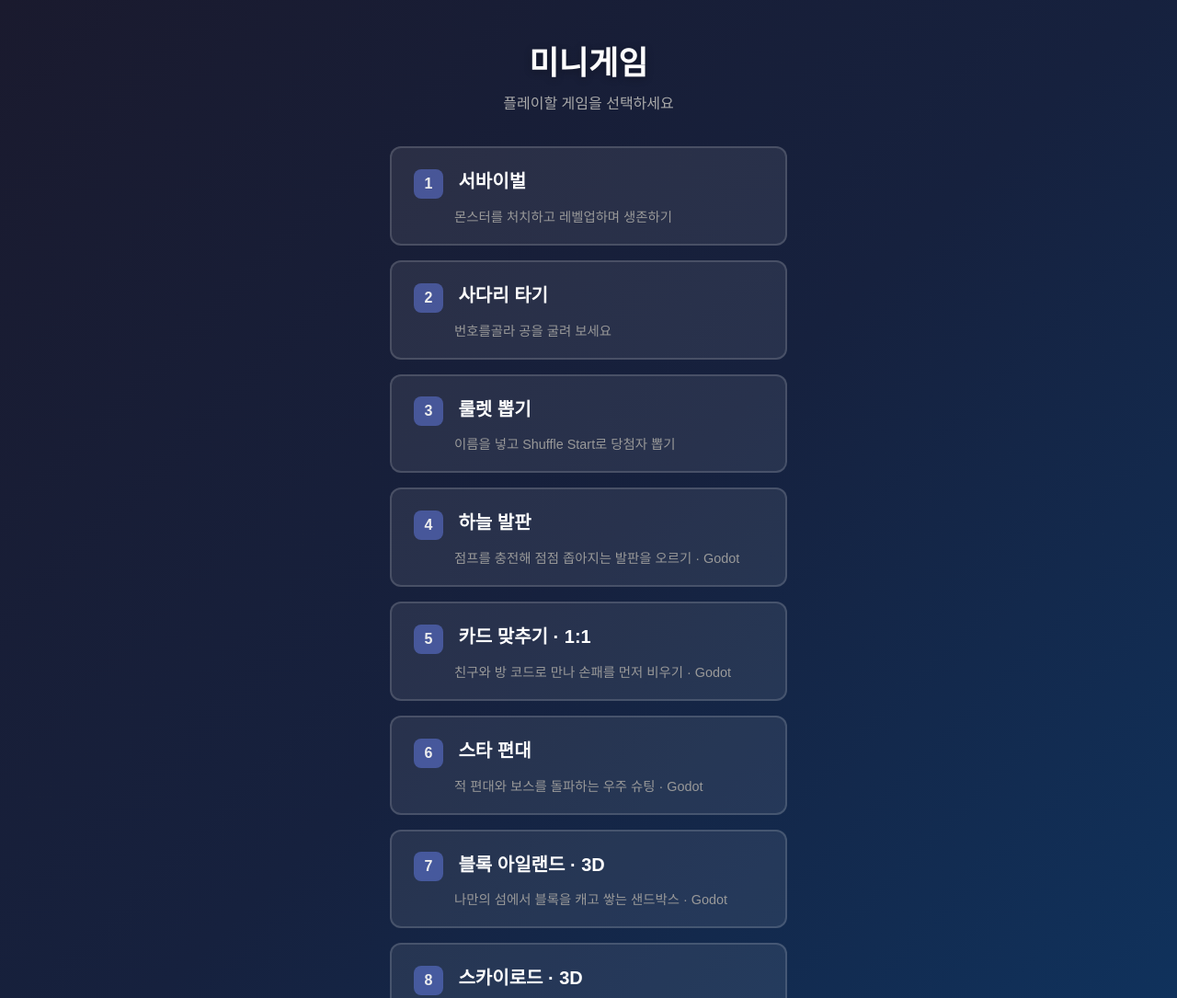
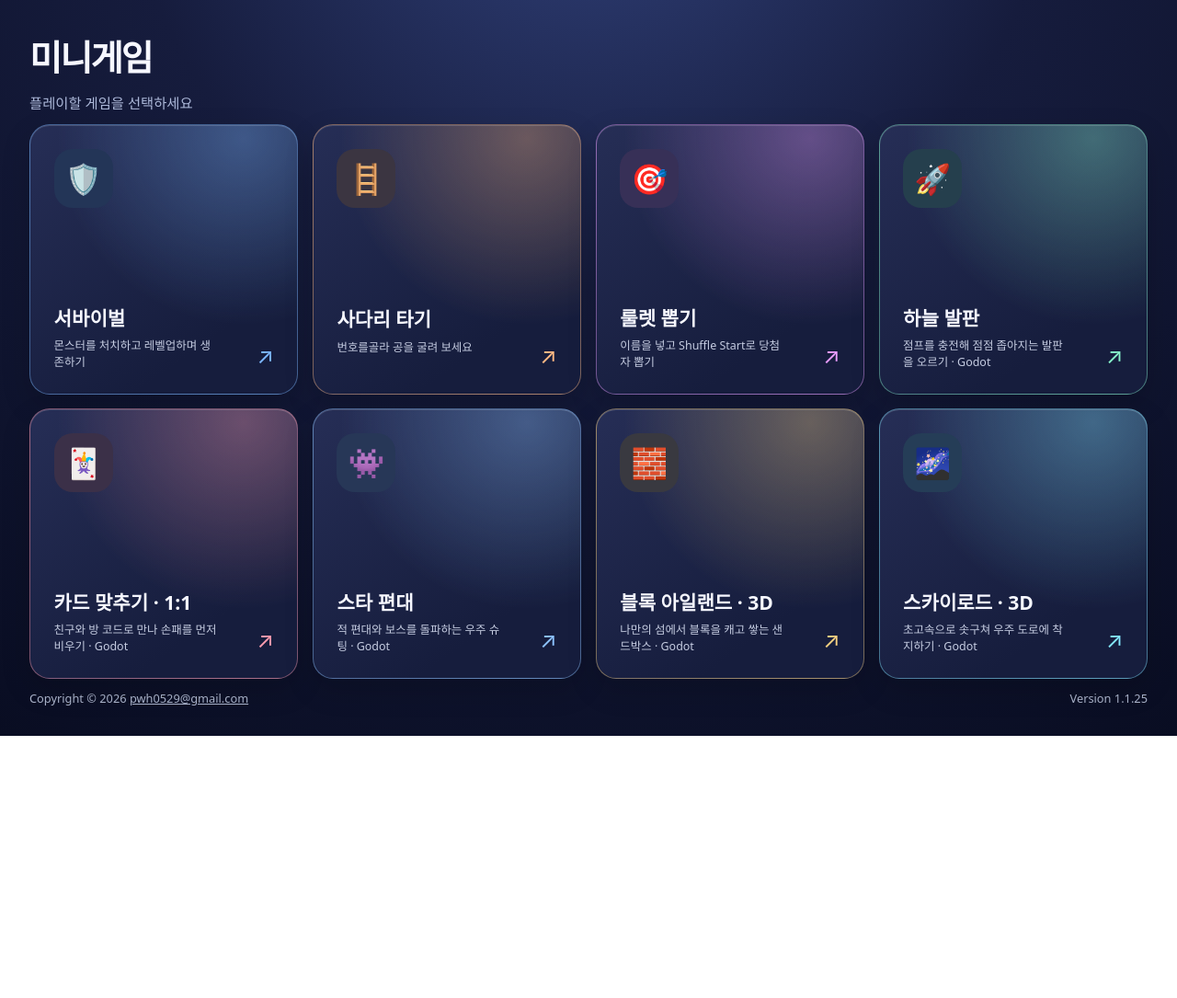
Before and after one commit to waceh/minigame, a plain HTML site: page index.html in a window 1280 px wide. Shown: the top 1085 px of the page at 92% size. After the commit the page ends 800 px from the top, so only its background shows below. Drawn offline with Linux system fonts and the light colour scheme.

Commit message:
skyroad v2

```diff
--- a/css/main.css
+++ b/css/main.css
@@ -1,110 +1,27 @@
-* {
-    margin: 0;
-    padding: 0;
-    box-sizing: border-box;
-}
-
-body {
-    font-family: 'Arial', sans-serif;
-    background: linear-gradient(135deg, #1a1a2e 0%, #16213e 50%, #0f3460 100%);
-    min-height: 100vh;
-    display: flex;
-    justify-content: center;
-    align-items: center;
-    color: #eee;
-}
-
-.main-container {
-    text-align: center;
-    padding: 40px 24px;
-    max-width: 480px;
-    width: 100%;
-}
-
-.main-container h1 {
-    font-size: 2.2rem;
-    margin-bottom: 8px;
-    color: #fff;
-    text-shadow: 0 2px 8px rgba(0, 0, 0, 0.3);
-}
-
-.subtitle {
-    color: #aaa;
-    margin-bottom: 36px;
-    font-size: 1rem;
-}
-
-.game-list {
-    display: flex;
-    flex-direction: column;
-    gap: 16px;
-}
-
-.game-card {
-    display: block;
-    text-decoration: none;
-    color: inherit;
-    background: rgba(255, 255, 255, 0.08);
-    border: 2px solid rgba(255, 255, 255, 0.15);
-    border-radius: 12px;
-    padding: 20px 24px;
-    text-align: left;
-    transition: background 0.2s, border-color 0.2s, transform 0.15s;
-}
-
-.game-card:hover {
-    background: rgba(255, 255, 255, 0.12);
-    border-color: rgba(255, 255, 255, 0.3);
-    transform: translateY(-2px);
-}
-
-.game-num {
-    display: inline-block;
-    width: 32px;
-    height: 32px;
-    line-height: 32px;
-    text-align: center;
-    background: rgba(102, 126, 234, 0.5);
-    border-radius: 8px;
-    font-weight: bold;
-    margin-right: 12px;
-    vertical-align: middle;
-}
-
-.game-title {
-    font-size: 1.25rem;
-    font-weight: bold;
-    color: #fff;
-}
-
-.game-desc {
-    display: block;
-    margin-top: 8px;
-    margin-left: 44px;
-    font-size: 0.9rem;
-    color: #999;
-}
-
-.site-footer {
-    display: flex;
-    flex-wrap: wrap;
-    justify-content: center;
-    gap: 6px 12px;
-    margin-top: 36px;
-    color: #aeb7c8;
-    font-size: 0.85rem;
-}
-
-.site-footer a {
-    color: inherit;
-}
-
-@media (max-width: 600px) {
-    body { align-items: flex-start; }
-    .main-container { padding: 32px 16px; }
-    .main-container h1 { font-size: 1.9rem; }
-    .subtitle { margin-bottom: 24px; }
-    .game-card { padding: 16px; min-height: 74px; }
-    .game-desc { margin-left: 44px; }
-    .site-footer { margin-top: 28px; line-height: 1.5; }
-}
+* { box-sizing: border-box; }
+html, body { margin: 0; min-height: 100%; }
+body { min-height: 100dvh; color: #f6f7ff; font-family: system-ui, -apple-system, BlinkMacSystemFont, 'Segoe UI', sans-serif; background: radial-gradient(circle at 50% -25%, #33447f 0, #161c3d 43%, #090d22 100%); }
+.main-container { width: min(100%, 1600px); min-height: 100dvh; margin: auto; padding: clamp(18px, 2.5vw, 42px); display: grid; grid-template-rows: auto auto minmax(0, 1fr) auto; gap: clamp(10px, 1.5vh, 20px); }
+.main-container h1 { margin: 0; font-size: clamp(2rem, 3vw, 3.4rem); letter-spacing: -.055em; }
+.subtitle { margin: 0; color: #adb9da; font-size: clamp(.9rem, 1.2vw, 1.1rem); }
+.game-list { display: grid; grid-template-columns: repeat(4, minmax(0, 1fr)); grid-template-rows: repeat(2, minmax(170px, 1fr)); gap: clamp(10px, 1.2vw, 20px); }
+.game-card { --accent: #7cb8ff; position: relative; display: flex; flex-direction: column; justify-content: flex-end; overflow: hidden; min-width: 0; padding: clamp(18px, 2vw, 32px); border: 1px solid color-mix(in srgb, var(--accent) 44%, transparent); border-radius: 22px; color: inherit; text-decoration: none; background: radial-gradient(circle at 80% 5%, color-mix(in srgb, var(--accent) 34%, transparent), transparent 56%), linear-gradient(145deg, #262e56, #161d3d 75%); box-shadow: inset 0 1px rgba(255,255,255,.15), 0 12px 32px rgba(0,0,0,.16); transition: transform .18s ease, border-color .18s ease, box-shadow .18s ease; }
+.game-card:nth-child(2) { --accent: #ffba84; }
+.game-card:nth-child(3) { --accent: #e99dff; }
+.game-card:nth-child(4) { --accent: #86f2ca; }
+.game-card:nth-child(5) { --accent: #ff9caf; }
+.game-card:nth-child(6) { --accent: #8dc3ff; }
+.game-card:nth-child(7) { --accent: #f6d081; }
+.game-card:nth-child(8) { --accent: #83e7ff; }
+.game-card:hover, .game-card:focus-visible { transform: translateY(-5px); border-color: var(--accent); box-shadow: inset 0 1px rgba(255,255,255,.2), 0 20px 38px rgba(0,0,0,.28); }
+.game-card:focus-visible { outline: 3px solid #fff; outline-offset: 3px; }
+.game-card::after { content: '↗'; position: absolute; right: clamp(18px, 2vw, 32px); bottom: clamp(18px, 2vw, 32px); color: var(--accent); font-size: 1.5rem; }
+.game-icon { position: absolute; top: clamp(18px, 2vw, 32px); left: clamp(18px, 2vw, 32px); display: grid; place-items: center; width: clamp(48px, 5vw, 76px); height: clamp(48px, 5vw, 76px); border-radius: 20px; background: color-mix(in srgb, var(--accent) 18%, #101832); font-size: clamp(1.7rem, 2.5vw, 2.6rem); }
+.game-title { padding-right: 25px; font-size: clamp(1.2rem, 1.65vw, 1.75rem); font-weight: 800; line-height: 1.2; }
+.game-desc { max-width: 28ch; min-height: 2.7em; margin-top: 9px; padding-right: 18px; color: #c5cce1; font-size: clamp(.78rem, .95vw, .95rem); line-height: 1.4; }
+.site-footer { display: flex; justify-content: space-between; gap: 12px; color: #aeb7ce; font-size: .8rem; }
+.site-footer a { color: inherit; }
+@media (max-width: 850px) { .game-list { grid-template-columns: repeat(2, minmax(0, 1fr)); grid-template-rows: repeat(4, minmax(110px, 1fr)); } }
+@media (max-width: 520px) { .main-container { padding: 16px; gap: 8px; } .main-container h1 { font-size: 1.8rem; } .game-list { gap: 8px; } .game-card { padding: 14px; border-radius: 17px; } .game-icon { top: 14px; left: 14px; width: 42px; height: 42px; border-radius: 13px; font-size: 1.5rem; } .game-title { font-size: 1rem; } .game-desc { min-height: 0; padding-right: 0; font-size: .72rem; } .game-card::after { right: 14px; bottom: 12px; font-size: 1rem; } .site-footer { font-size: .7rem; } }
+@media (max-width: 520px) and (max-height: 720px) { .game-desc { display: none; } .game-list { grid-template-rows: repeat(4, minmax(90px, 1fr)); } }
+@media (prefers-reduced-motion: reduce) { .game-card { transition: none; } }
--- a/index.html
+++ b/index.html
@@ -4,7 +4,7 @@
     <meta charset="UTF-8">
     <meta name="viewport" content="width=device-width, initial-scale=1.0">
     <title>미니게임 모음</title>
-    <link rel="stylesheet" href="css/main.css">
+    <link rel="stylesheet" href="css/main.css?v=1.1.25">
 </head>
 <body>
     <div class="main-container">
@@ -12,49 +12,49 @@
         <p class="subtitle">플레이할 게임을 선택하세요</p>
         <nav class="game-list">
             <a href="survival.html" class="game-card">
-                <span class="game-num">1</span>
+                <span class="game-icon" aria-hidden="true">🛡️</span>
                 <span class="game-title">서바이벌</span>
                 <span class="game-desc">몬스터를 처치하고 레벨업하며 생존하기</span>
             </a>
             <a href="ladder.html" class="game-card">
-                <span class="game-num">2</span>
+                <span class="game-icon" aria-hidden="true">🪜</span>
                 <span class="game-title">사다리 타기</span>
                 <span class="game-desc">번호를골라 공을 굴려 보세요</span>
             </a>
             <a href="roulette.html" class="game-card">
-                <span class="game-num">3</span>
+                <span class="game-icon" aria-hidden="true">🎯</span>
                 <span class="game-title">룰렛 뽑기</span>
                 <span class="game-desc">이름을 넣고 Shuffle Start로 당첨자 뽑기</span>
             </a>
             <a href="jumpking.html?v=1.1.24" class="game-card">
-                <span class="game-num">4</span>
+                <span class="game-icon" aria-hidden="true">🚀</span>
                 <span class="game-title">하늘 발판</span>
                 <span class="game-desc">점프를 충전해 점점 좁아지는 발판을 오르기 · Godot</span>
             </a>
             <a href="cardduel.html" class="game-card">
-                <span class="game-num">5</span>
+                <span class="game-icon" aria-hidden="true">🃏</span>
                 <span class="game-title">카드 맞추기 · 1:1</span>
                 <span class="game-desc">친구와 방 코드로 만나 손패를 먼저 비우기 · Godot</span>
             </a>
             <a href="starfighter.html" class="game-card">
-                <span class="game-num">6</span>
+                <span class="game-icon" aria-hidden="true">👾</span>
                 <span class="game-title">스타 편대</span>
                 <span class="game-desc">적 편대와 보스를 돌파하는 우주 슈팅 · Godot</span>
             </a>
             <a href="blockworld.html" class="game-card">
-                <span class="game-num">7</span>
+                <span class="game-icon" aria-hidden="true">🧱</span>
                 <span class="game-title">블록 아일랜드 · 3D</span>
                 <span class="game-desc">나만의 섬에서 블록을 캐고 쌓는 샌드박스 · Godot</span>
             </a>
             <a href="skyroad.html" class="game-card">
-                <span class="game-num">8</span>
+                <span class="game-icon" aria-hidden="true">🌌</span>
                 <span class="game-title">스카이로드 · 3D</span>
-                <span class="game-desc">우주 도로의 틈을 점프하며 3개 코스 완주 · Godot</span>
+                <span class="game-desc">초고속으로 솟구쳐 우주 도로에 착지하기 · Godot</span>
             </a>
         </nav>
         <footer class="site-footer">
             <span>Copyright &copy; 2026 <a href="mailto:pwh0529@gmail.com">pwh0529@gmail.com</a></span>
-            <span>Version 1.1.24</span>
+            <span>Version 1.1.25</span>
         </footer>
     </div>
 </body>
```
Also changed, not shown: skyroad.html (+20 -1 lines), skyroad/web/index.html (+1 -1 lines), README.md, 12 other files.
